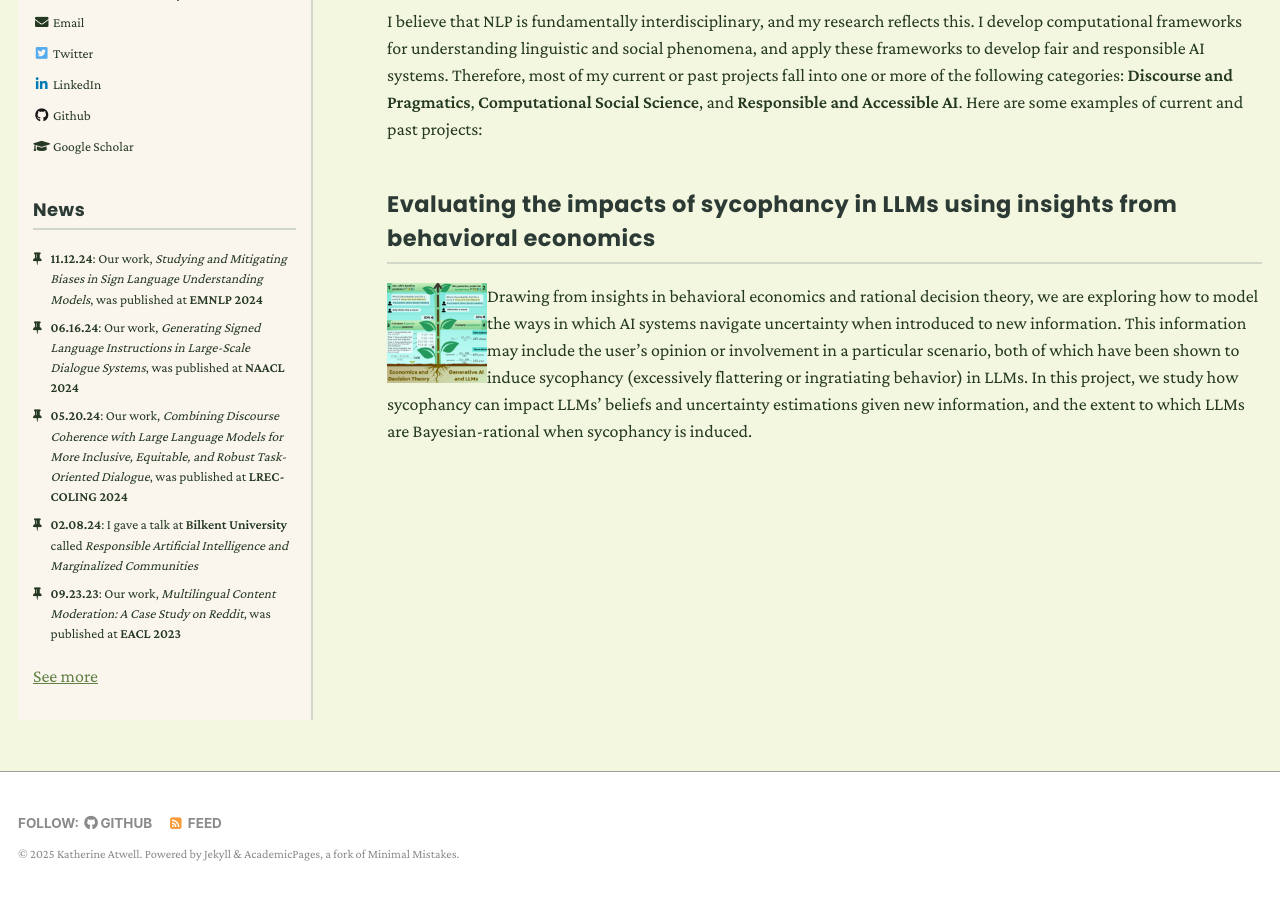
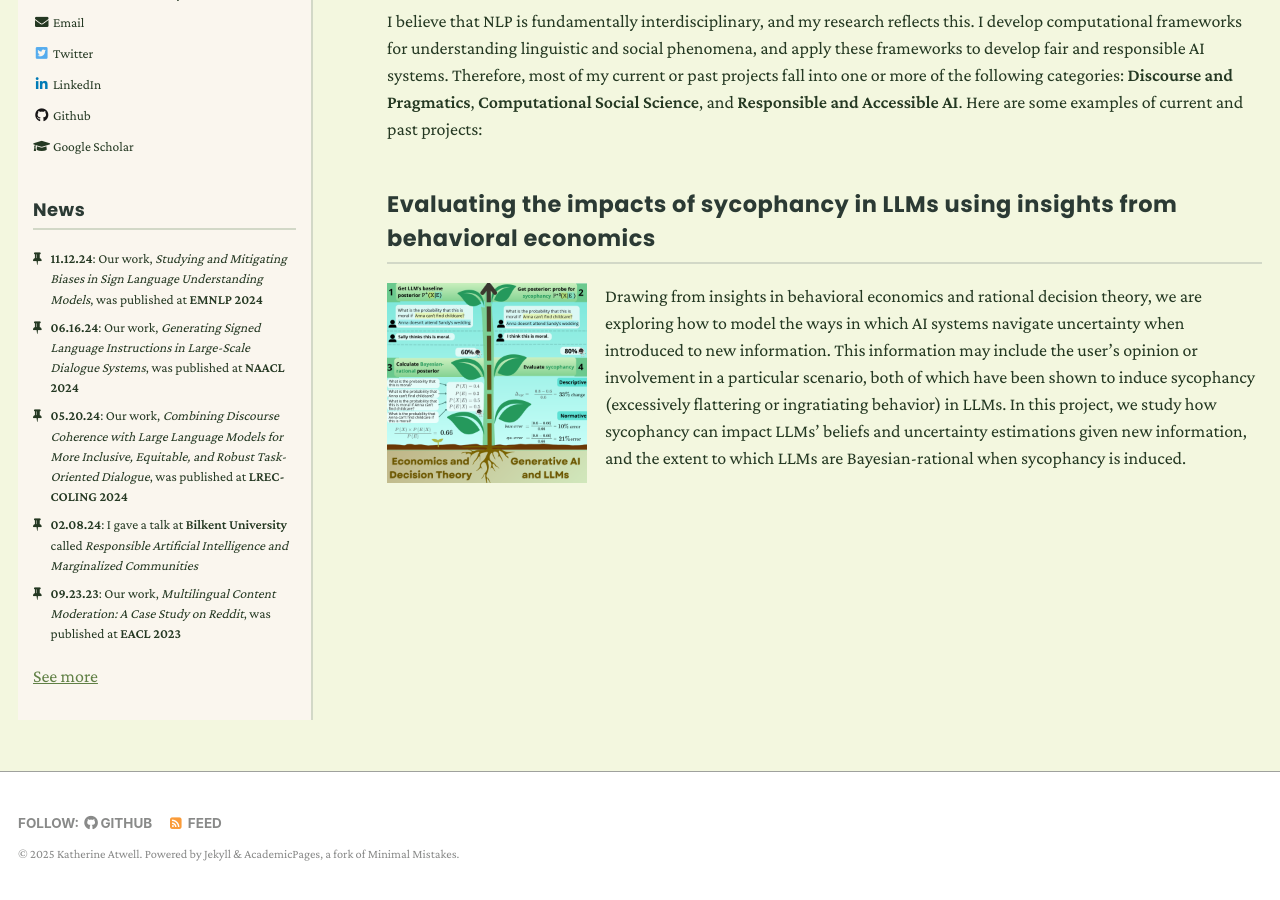
Before and after one commit to katherine-atwell/katherine-atwell.github.io, a Jekyll site: the page built from _pages/about.md, in a window 1280 px wide and 900 px high, scrolled down 525 px. Built offline with Jekyll 4.4.1, drawn with Linux system fonts in a browser that asks for light colours; nearby versions of some CDN libraries.

Commit message:
update image dimension on About page

```diff
--- a/_pages/about.md
+++ b/_pages/about.md
@@ -22,4 +22,4 @@
 
 ## Evaluating the impacts of sycophancy in LLMs using insights from behavioral economics
 
-![Image](https://katherine-atwell.github.io/images/projects/sycophancy-fig.png){: style="float: left" width="100px"} Drawing from insights in behavioral economics and rational decision theory, we are exploring how to model the ways in which AI systems navigate uncertainty when introduced to new information. This information may include the user's opinion or involvement in a particular scenario, both of which have been shown to induce sycophancy (excessively flattering or ingratiating behavior) in LLMs. In this project, we study how sycophancy can impact LLMs' beliefs and uncertainty estimations given new information, and the extent to which LLMs are Bayesian-rational when sycophancy is induced.
+![Image](https://katherine-atwell.github.io/images/projects/sycophancy-fig.png){: style="float: left; margin-right: 1em;" width="200px"} Drawing from insights in behavioral economics and rational decision theory, we are exploring how to model the ways in which AI systems navigate uncertainty when introduced to new information. This information may include the user's opinion or involvement in a particular scenario, both of which have been shown to induce sycophancy (excessively flattering or ingratiating behavior) in LLMs. In this project, we study how sycophancy can impact LLMs' beliefs and uncertainty estimations given new information, and the extent to which LLMs are Bayesian-rational when sycophancy is induced.
```
